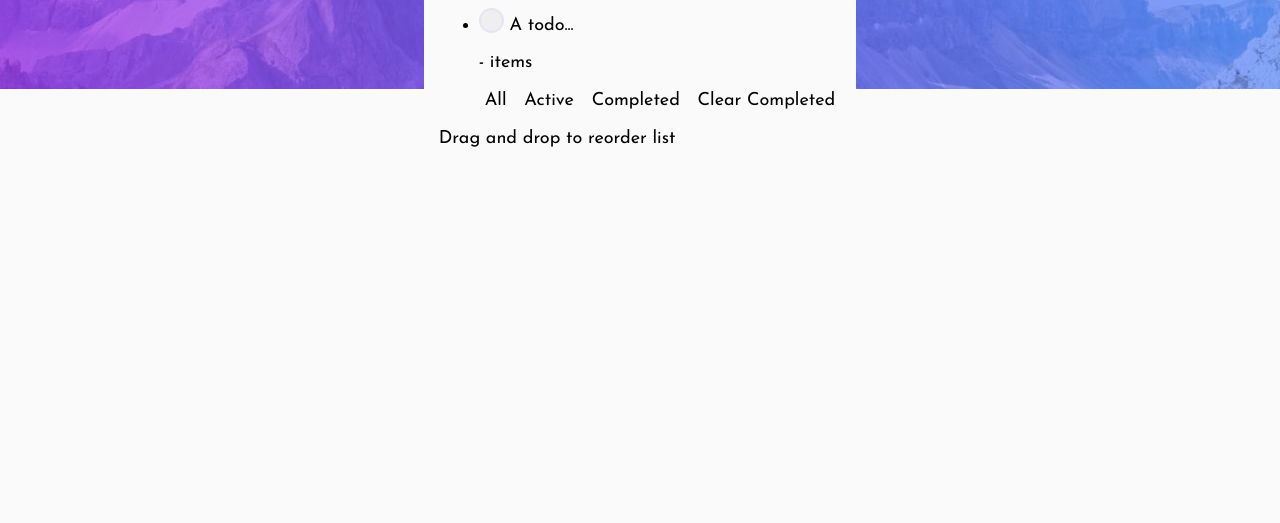
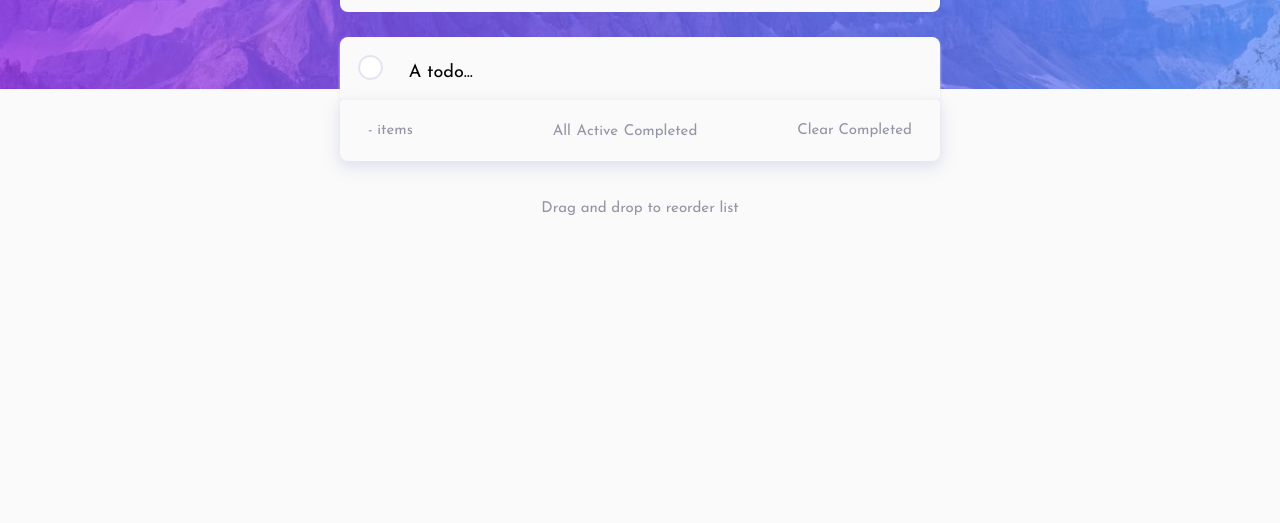
Before and after one commit to FranPiccinato/FranPiccinato.github.io, a plain HTML site: page index.html in a window 1280 px wide. Shown: the part 211-734 px from the top of the page. Drawn offline with Linux system fonts and the light colour scheme.

Commit message:
Added script

```diff
--- a/index.html
+++ b/index.html
@@ -1,5 +1,6 @@
 <!DOCTYPE html>
 <html lang="en">
+
 <head>
   <meta charset="UTF-8">
   <meta name="viewport" content="width=device-width, initial-scale=1.0">
@@ -7,14 +8,17 @@
   <link rel="icon" type="image/png" sizes="32x32" href="./images/favicon-32x32.png">
   <link rel="preconnect" href="https://fonts.googleapis.com">
   <link rel="preconnect" href="https://fonts.gstatic.com" crossorigin>
-  <link href="https://fonts.googleapis.com/css2?family=Josefin+Sans:ital,wght@0,100..700;1,100..700&display=swap" rel="stylesheet">
+  <link href="https://fonts.googleapis.com/css2?family=Josefin+Sans:ital,wght@0,100..700;1,100..700&display=swap"
+    rel="stylesheet">
   <link rel="stylesheet" href="style.css">
 
   <title>Frontend Mentor | Todo app</title>
 
 </head>
+
 <body>
   <div class="centerDiv">
+    <div id="todoDiv">
       <div id="containerTodo">
         <h1 id="TODO">TODO</h1>
         <button id="btn-state" class="clear">
@@ -33,24 +37,26 @@
             <button class="btn-check"></button>
             A todo...
           </li>
-
+        </ul>
+      </div>
       <div id="containerFilter">
-          <p>- items</p>
+        <p id="nItems">- items</p>
+        <div id="centerFilters">
           <button id="btn-all" class="clear">All</button>
           <button id="btn-active" class="clear">Active</button>
           <button id="btn-completed" class="clear">Completed</button>
+        </div>
         <button id="btn-clear" class="clear">Clear Completed</button>
       </div>
-      </ul>
-
-      <p>Drag and drop to reorder list</p>
+      <p id="drNdr">Drag and drop to reorder list</p>
     </div>
   </div>
-    <div  id="footer">
+  <div id="footer">
     <div class="attribution">
       Challenge by <a href="https://www.frontendmentor.io?ref=challenge" target="_blank">Frontend Mentor</a>.
       Coded by <a href="https://github.com/FranPiccinato" target="_blank">Francesca Piccinato</a>.
     </div>
   </div>
 </body>
+
 </html>
--- /dev/null
+++ b/script.js
@@ -0,0 +1 @@
+"use strict"
--- a/style.css
+++ b/style.css
@@ -17,11 +17,22 @@ body{
     display: grid ;
     justify-content: center;
     align-items: center;
-    margin-top: 0x;
+    margin-top: 70px;
+}
+
+#todoDiv{
+    width: 700px;
+    text-align: center;
 }
 
 
 /* Container TODO */
+
+#containerTodo{
+    display: flex;
+    display: -webkit-flex;
+    justify-content: space-between;
+}
 
 #TODO{
     color:hsl(0, 0%, 98%);
@@ -31,19 +42,12 @@ body{
     width: fit-content;
 }
 
-#containerTodo{
-    display: flex;
-    display: -webkit-flex;
-    column-gap: 50%;
-}
-
 /* New TODO */
 #containerNewTodo{
     background-color: hsl(0, 0%, 98%);
     padding: 15px;
     border-radius: 8px;
     display: flex;
-    column-gap: 20px;
     margin-bottom: 25px;
 }
 
@@ -66,14 +70,16 @@ body{
     border-style: solid;
     border-width: 2px;
     cursor:pointer;
+    background-color: white;
+    margin-right: 20px;
 }
 
 .btn-check:hover{
-  border:2px solid transparent;
-  border-radius:50px;
-  background:
-    linear-gradient(white, white) padding-box,
-    linear-gradient( hsl(192, 100%, 67%) ,hsl(280, 87%, 65%)) border-box;
+    border:2px solid transparent;
+    border-radius:50px;
+    background:
+      linear-gradient(white, white) padding-box,
+      linear-gradient( hsl(192, 100%, 67%) ,hsl(280, 87%, 65%)) border-box;
 
 }
 
@@ -81,8 +87,51 @@ body{
 
 #containerList{
     background-color: hsl(0, 0%, 98%);
-    padding: 15px;
-    border-radius: 8px;
+    padding: 18px;
+    border-radius: 8px 8px 3px 3px;
+    box-shadow: 0 3px 3px 0 hsl(236, 33%, 92%);
+    text-align: left;
+
+}
+
+#todoList{
+    list-style-type: none;
+    margin: 0;
+    padding: 0px;
+}
+
+/* Filters */
+
+#containerFilter{
+    background-color: hsl(0, 0%, 98%);
+    padding: 8px;
+    border-radius: 3px 3px 8px 8px;
+    box-shadow: 0 4px 8px 0 hsl(236, 33%, 92%), 0 6px 20px 0 hsl(236, 33%, 92%);
+    display: flex;
+    flex-direction: row;
+    align-items: center;
+    justify-content: space-evenly;
+}
+
+#containerFilter button, #containerFilter p{
+    font-size: 15px;
+    color:hsl(236, 9%, 61%);
+}
+
+#centerFilters{
+    justify-content: space-evenly;
+}
+
+#nItems{
+    margin-right: 120px;
+}
+
+#btn-clear{
+    margin-left: 80px;
+}
+
+#btn-clear:hover, #btn-all:hover, #btn-active:hover, #btn-completed:hover{
+   color:hsl(235, 19%, 35%);
 }
 
 /* Buttons */
@@ -91,9 +140,14 @@ body{
     background-color: transparent;
     border: none;
     cursor: pointer;
+    padding: 0px;
 }
 
-
+#drNdr{
+    margin-top: 40px;
+    font-size: 15px;
+    color:hsl(236, 9%, 61%);
+}
 #footer{
     position:absolute;
     bottom:0;
@@ -102,23 +156,35 @@ body{
 
 @media (max-width: 1920px) {
 
-   background-size: contain;
+   body{
+    background-repeat: repeat-x;
+   }
+
+   #todoDiv{
+        width: 700px;
+    }
 
 }
 
 
 @media (max-width: 1440px){
-
+    #todoDiv{
+        width: 600px;
+    }
 
 }
 
 
 @media (max-width: 575px) {
+    #todoDiv{
+        width: 400px;
+    }
 
 }
 
 @media (max-width: 375px) {
-
-
+    #todoDiv{
+        width: 400px;
+    }
 
 }
```
Lines whose indentation alone changed are shown as unchanged.
